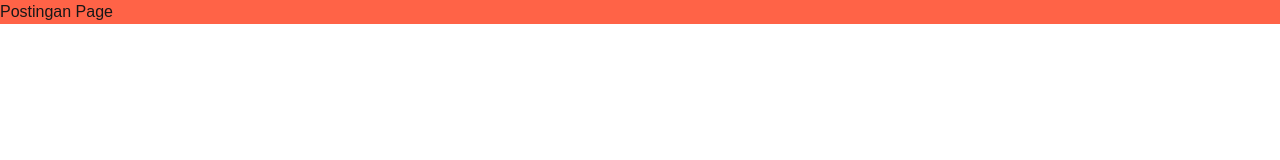
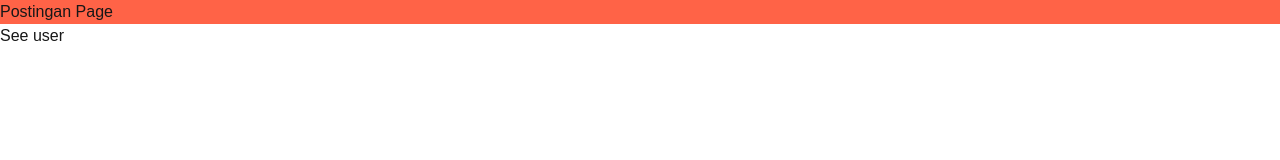
Before and after one commit to dmjrmh/next-post, a Next.js app: page /posts in a window 1280 px wide. Shown: the top 160 px of the page. Built offline with nearby package versions, Linux system fonts and the light colour scheme.

Commit message:
added viewuserbutton as CSR

```diff
--- /dev/null
+++ b/src/app/components/ViewUserButton.tsx
@@ -0,0 +1,13 @@
+'use client'
+
+const ViewUserButton = () => {
+  const handleClick = () => alert('User details will be displayed here.');
+
+  return (
+    <>
+      <button onClick={handleClick}>See user</button>
+    </>
+  )
+}
+
+export default ViewUserButton
--- a/src/app/posts/page.tsx
+++ b/src/app/posts/page.tsx
@@ -1,9 +1,13 @@
 import React from 'react'
 import styles from './postPage.module.css'
+import ViewUserButton from '../components/ViewUserButton'
 
 const Posts = () => {
   return (
+    <>
     <div className={styles.bgRed}>Postingan Page</div>
+    <ViewUserButton />
+    </>
   )
 }
 
```
